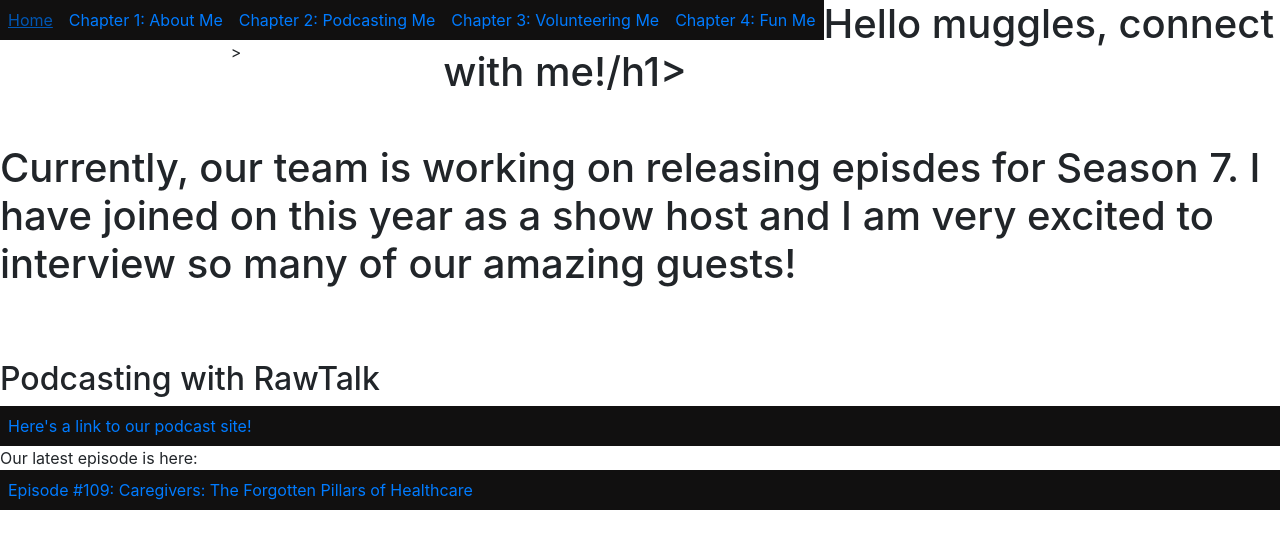
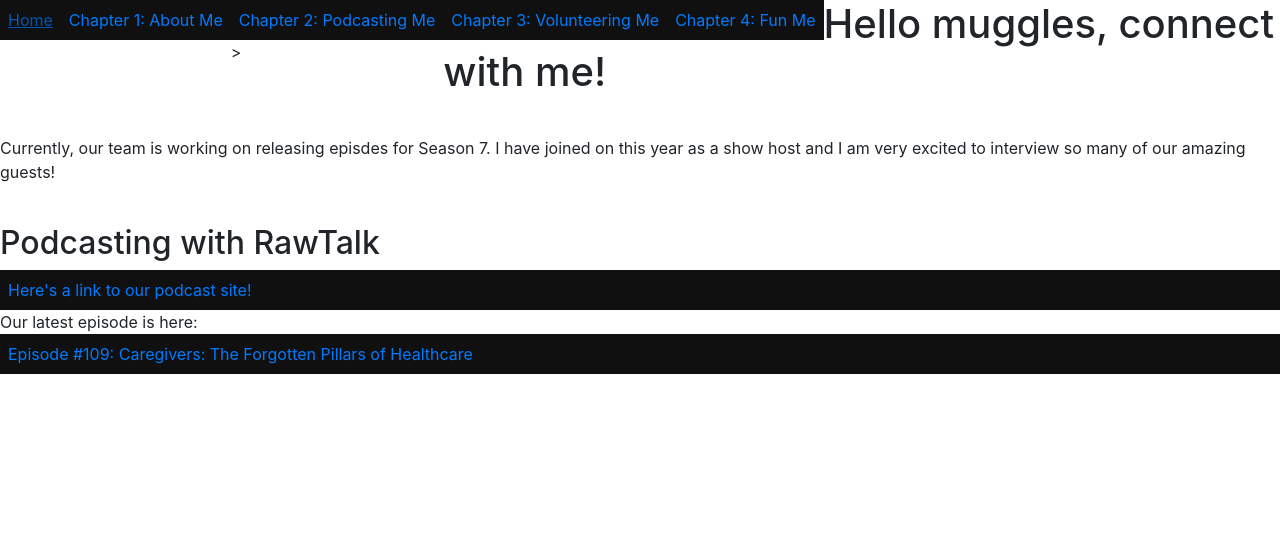
Before and after one commit to juliawong25/JVWong.website, a plain HTML site: page AboutMe.html in a window 1280 px wide. Drawn offline with nearby package versions, Linux system fonts and the light colour scheme.

Commit message:
Update AboutMe.html

```diff
--- a/AboutMe.html
+++ b/AboutMe.html
@@ -43,11 +43,12 @@ a {
   <li><a href="potterswift.html">Chapter 4: Fun Me</a></li>
 </ul>
 
-	<h1>Hello muggles, connect with me!/h1>
+	<h1>Hello muggles, connect with me!</h1>
 <p>
 	<script src="//platform.linkedin.com/in.js" type="text/javascript"></script>
 <script type="IN/MemberProfile" data-id="https://www.linkedin.com/in/julia-victoria-wong/" data-format="inline" data-related="false"></script>
-
+	</p>
+<p>
 </br>
 Currently, our team is working on releasing episdes for Season 7. I have joined on this year as a show host and I am very excited to interview so many of our amazing guests!
 </p>
```
